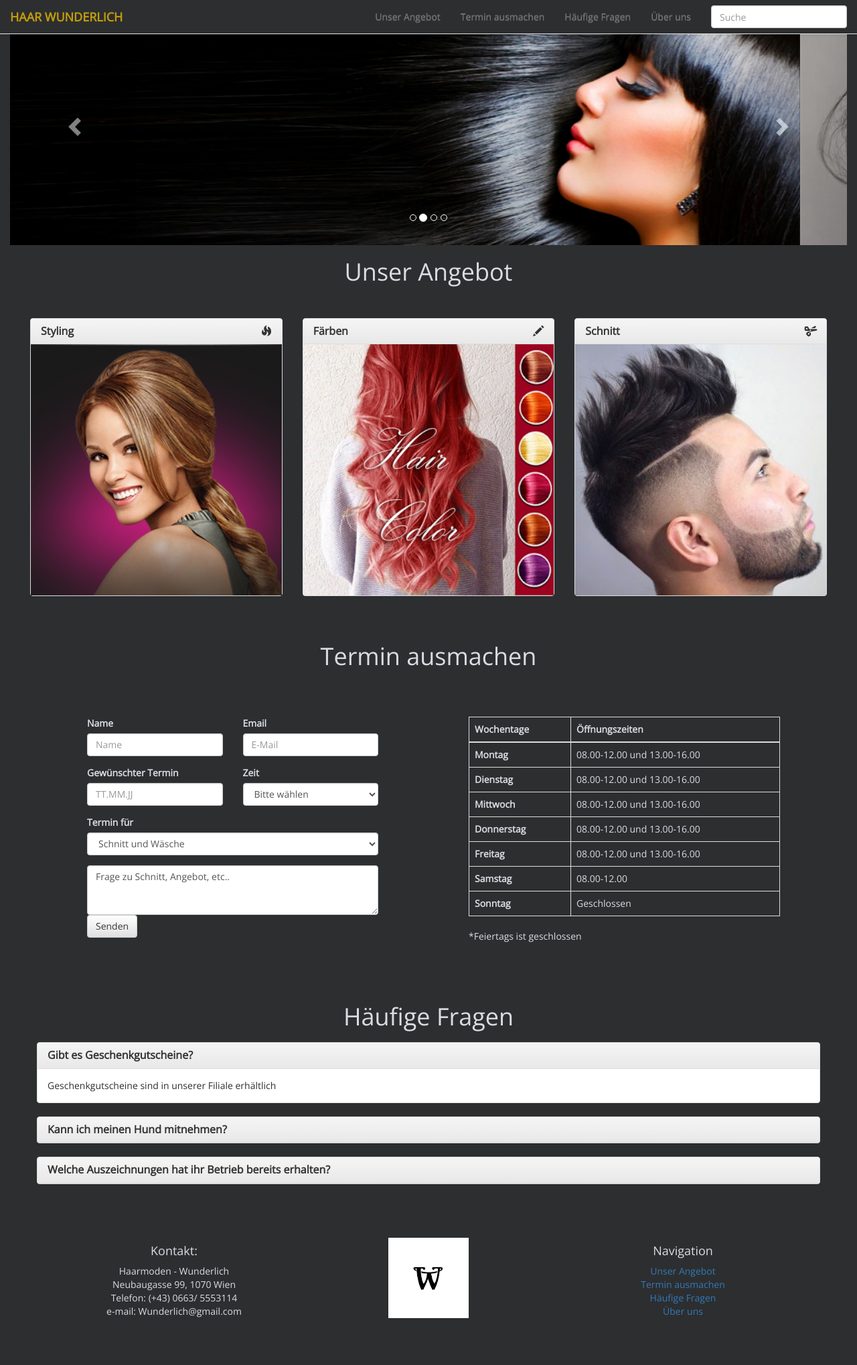
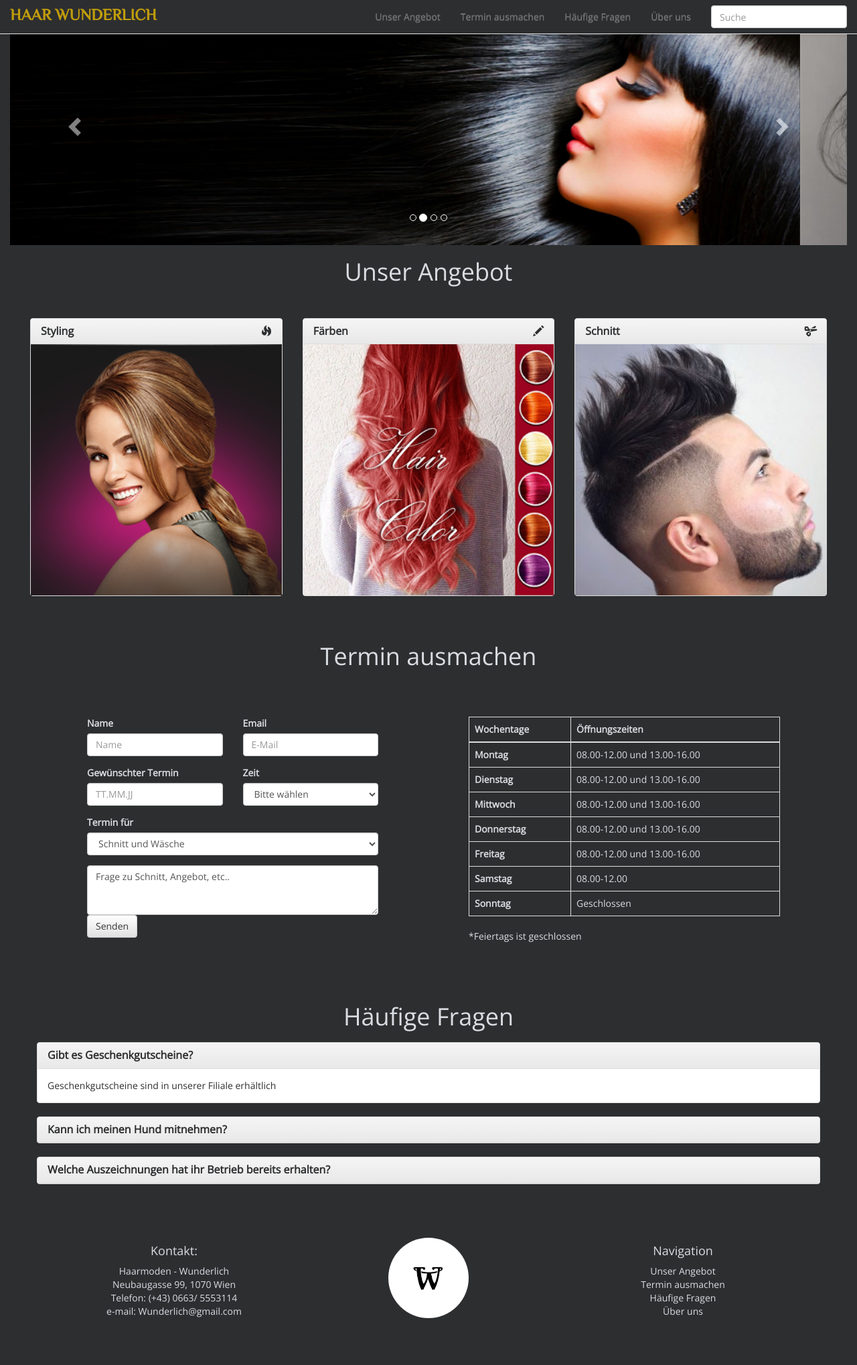
Before and after one commit to Muscularbeaver301/Kursrepository, a plain HTML site: page Homework/3Homework 5.2 Friseursalon/index.html in a window 1280 px wide. Shown: the whole page at 67% size. Drawn offline with nearby package versions, Linux system fonts and the light colour scheme.

Commit message:
Update style.css

```diff
--- a/Homework/3Homework 5.2 Friseursalon/style.css
+++ b/Homework/3Homework 5.2 Friseursalon/style.css
@@ -7,18 +7,27 @@
     margin-bottom: 0px;
 }
 .navbar-brand {
+    font-family: 'El Messiri', sans-serif;
     color: #C19D0B !important;
-    font-size: 18px;
+    font-size: 24px;
     font-weight: 700;
     text-shadow: none;
 }
 .panel-title {
     font-weight: bold;
+    color: #2D2E30
 }
 .panel-body {
-    color: #2D2E30;
+    color: #2D2E30
 }
-/* PADDINGS */
+p >a {
+    color: #D9DDE2 !important;
+}
+#Modal-window {
+    color: #C19D0B !important;
+    font-family: 'Open Sans', sans-serif;
+}
+/* PADDINGS, BORDER */
 .padding-30 {
     padding: 30px;
 }
@@ -29,7 +38,6 @@
      float: none;
      margin-left: auto;
      margin-right: auto;
-
 }
 .padding-60 {
     padding: 60px;
@@ -40,3 +48,6 @@
 .border-0 {
     border-bottom: 0px;
 }
+.rounded-circle {
+    border-radius: 50%;
+}
```
